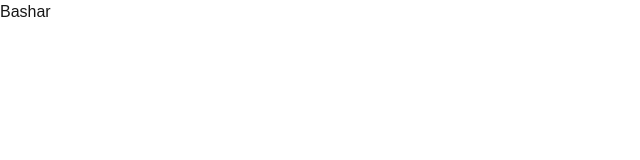
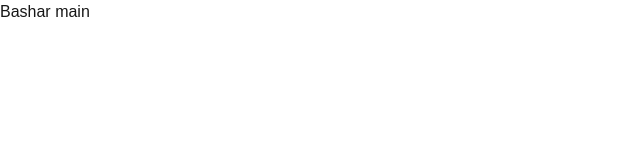
Before and after one commit to Basharkatrib/My_Next, a Next.js app: page /about in a window 1280 px wide. Shown: the top 160 px of the page, without its empty margins (0-640 px from the left). Built offline with nearby package versions, Linux system fonts and the light colour scheme.

Commit message:
From main

```diff
--- a/src/app/about/page.tsx
+++ b/src/app/about/page.tsx
@@ -1,7 +1,7 @@
 export default function about(){
     return (
         <div>
-            <div>Bashar</div>
+            <div>Bashar main</div>
         </div>
 
     );
```
